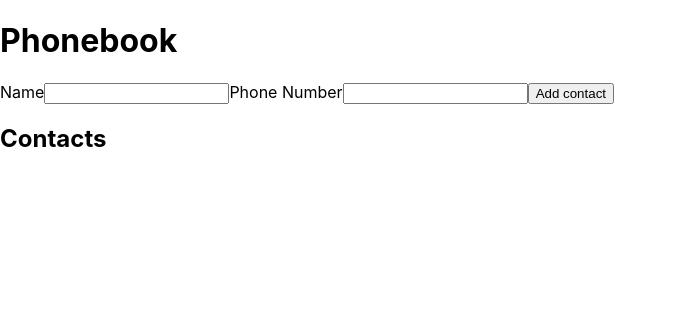
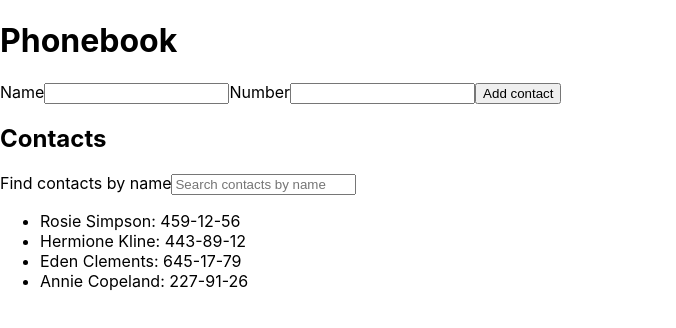
Before and after one commit to Totalinfonet/goit-react-hw-04-phonebook, a React (Create React App) app: page / in a window 1280 px wide. Shown: the top 328 px of the page, without its empty margins (0-676 px from the left). Built offline with nearby package versions, Linux system fonts and the light colour scheme.

Commit message:
Added Filter Input

```diff
--- a/src/components/App.jsx
+++ b/src/components/App.jsx
@@ -1,9 +1,14 @@
 import React, { Component } from 'react';
 import { nanoid } from 'nanoid';
-
 export class App extends Component {
   state = {
-    contacts: [],
+    contacts: [
+      { id: 'id-1', name: 'Rosie Simpson', number: '459-12-56' },
+      { id: 'id-2', name: 'Hermione Kline', number: '443-89-12' },
+      { id: 'id-3', name: 'Eden Clements', number: '645-17-79' },
+      { id: 'id-4', name: 'Annie Copeland', number: '227-91-26' },
+    ],
+    filter: '',
     name: '',
     number: '',
   };
@@ -30,8 +35,16 @@
     }
   };
 
+  handleFilterChange = e => {
+    const { value } = e.target;
+    this.setState({ filter: value });
+  };
+
   render() {
-    const { contacts, name, number } = this.state;
+    const { contacts, name, number, filter } = this.state;
+    const filteredContacts = contacts.filter(contact =>
+      contact.name.toLowerCase().includes(filter.toLowerCase())
+    );
     return (
       <div>
         <h1>Phonebook</h1>
@@ -49,7 +62,7 @@
             />
           </label>
           <label>
-            Phone Number
+            Number
             <input
               type="tel"
               name="number"
@@ -63,8 +76,18 @@
           <button type="submit">Add contact</button>
         </form>
         <h2>Contacts</h2>
+        <label>
+          Find contacts by name
+          <input
+            type="text"
+            name="filter"
+            placeholder="Search contacts by name"
+            value={filter}
+            onChange={this.handleFilterChange}
+          />
+        </label>
         <ul>
-          {contacts.map(contact => (
+          {filteredContacts.map(contact => (
             <li key={contact.id}>
               {contact.name}: {contact.number}
             </li>
```
